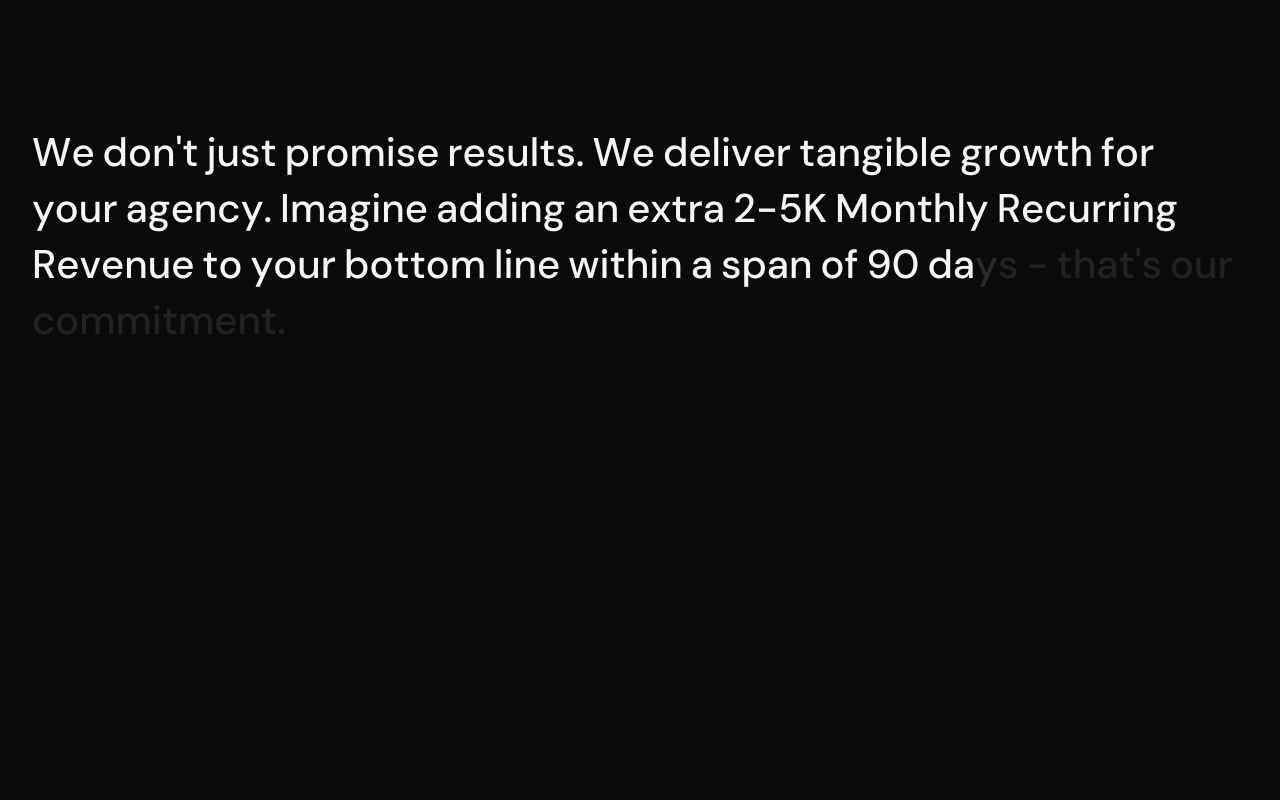
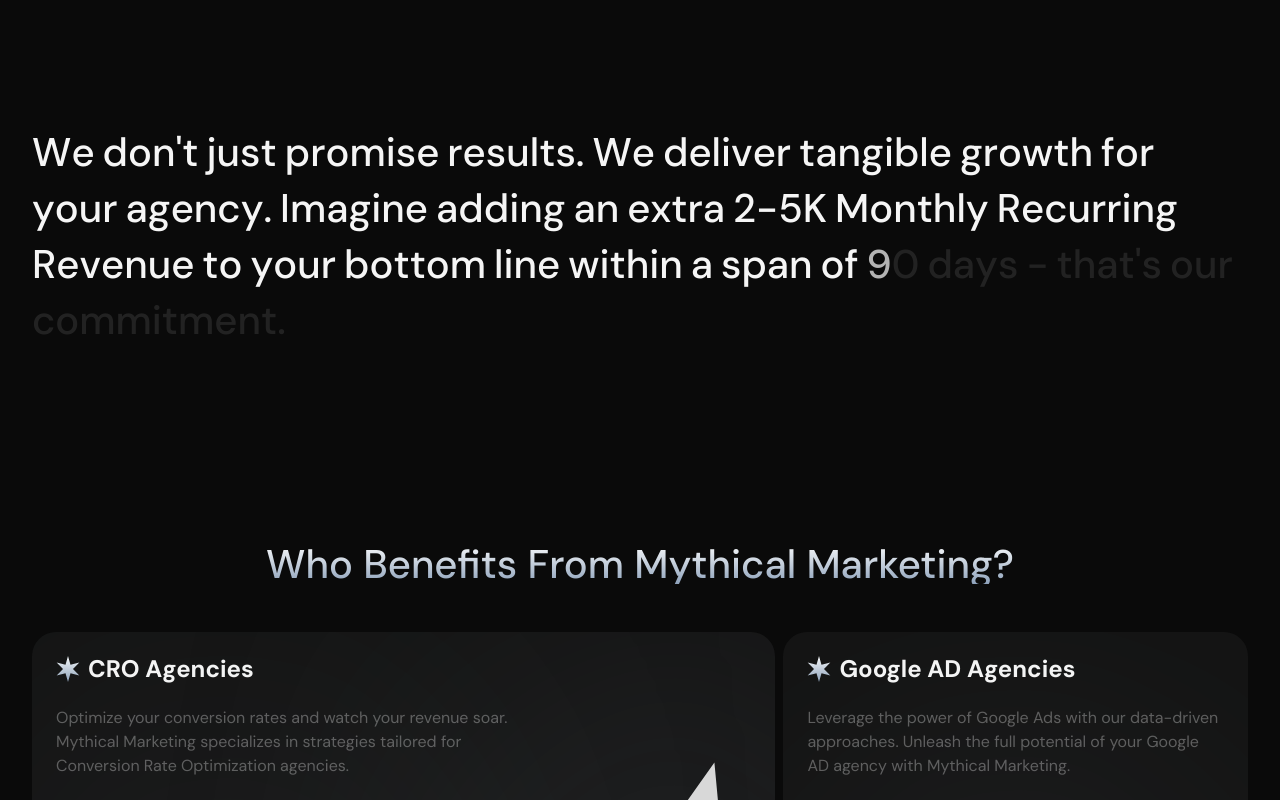
Before and after one commit to DevDugg/lead-wheel, a Next.js app: page / in a window 1280 px wide. Shown: the part 880-1680 px from the top of the page. Built offline with nearby package versions, Linux system fonts and the light colour scheme.

Commit message:
section removed temporarily

```diff
--- a/src/components/sections/paragraph.tsx
+++ b/src/components/sections/paragraph.tsx
@@ -1,16 +1,17 @@
 import AnimatedParagraph from "../elements/animated-paragraph";
 import Container from "../layout/container";
-import Section from "../layout/section";
+
+// import Section from "../layout/section";
 
 const Paragraph = () => {
   return (
-    <Section order={1}>
-      <section className="paragraph" id="paragraph">
-        <Container>
-          <AnimatedParagraph text="We don't just promise results. We deliver tangible growth for your agency. Imagine adding an extra 2-5K Monthly Recurring Revenue to your bottom line within a span of 90 days - that's our commitment." />
-        </Container>
-      </section>
-    </Section>
+    // <Section order={1}>
+    <section className="paragraph" id="paragraph">
+      <Container>
+        <AnimatedParagraph text="We don't just promise results. We deliver tangible growth for your agency. Imagine adding an extra 2-5K Monthly Recurring Revenue to your bottom line within a span of 90 days - that's our commitment." />
+      </Container>
+    </section>
+    // </Section>
   );
 };
 export default Paragraph;
```
